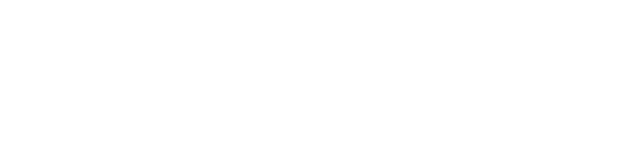
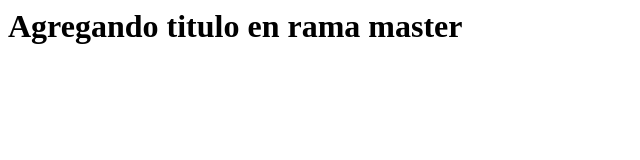
Before and after one commit to flashutp/training-2, a plain HTML site: page genesis.html in a window 1280 px wide. Shown: the whole page, without its empty margins (0-640 px from the left). Drawn offline with Linux system fonts and the light colour scheme.

Commit message:
c02-glopezu commit en master

```diff
--- a/genesis.html
+++ b/genesis.html
@@ -1,3 +1,6 @@
 <html>
 <head><title>Genesis</title></head>
+<body>
+<h1>Agregando titulo en rama master</h1>
+</body>
 </html>
```
